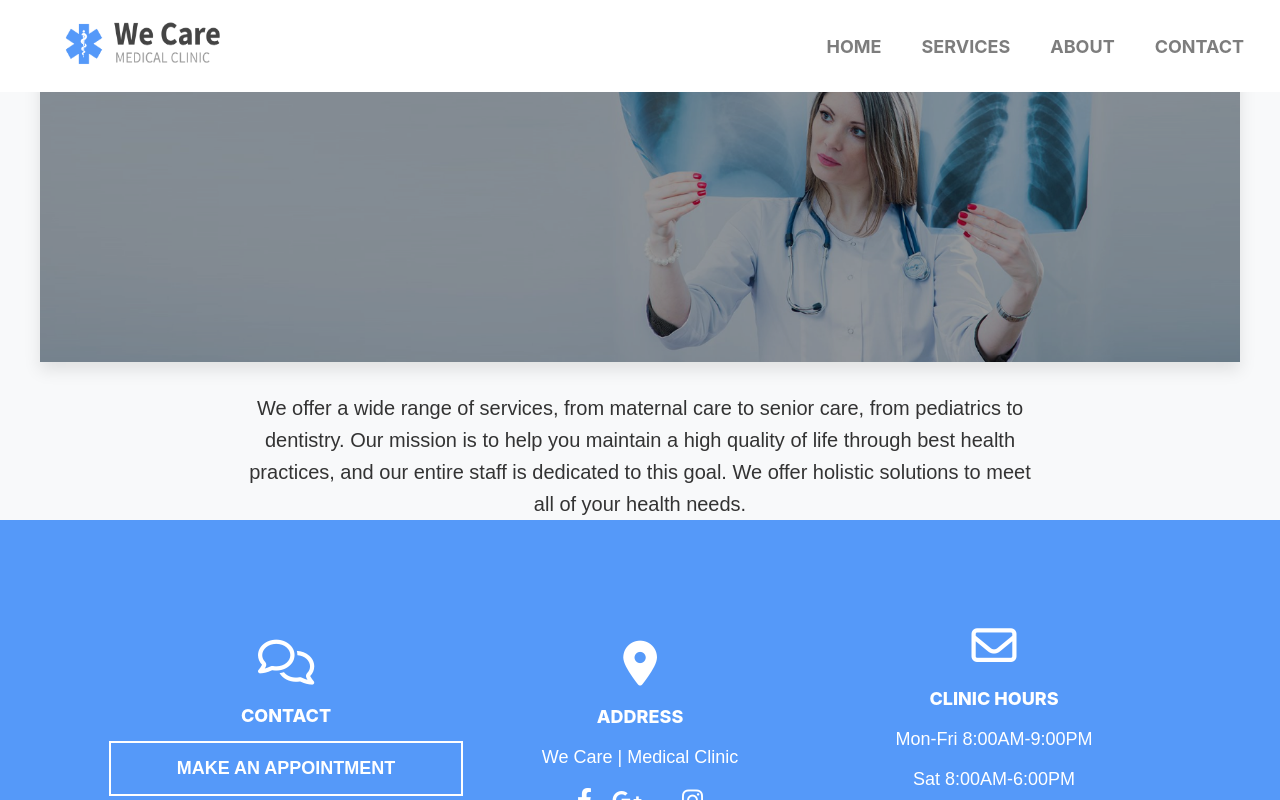
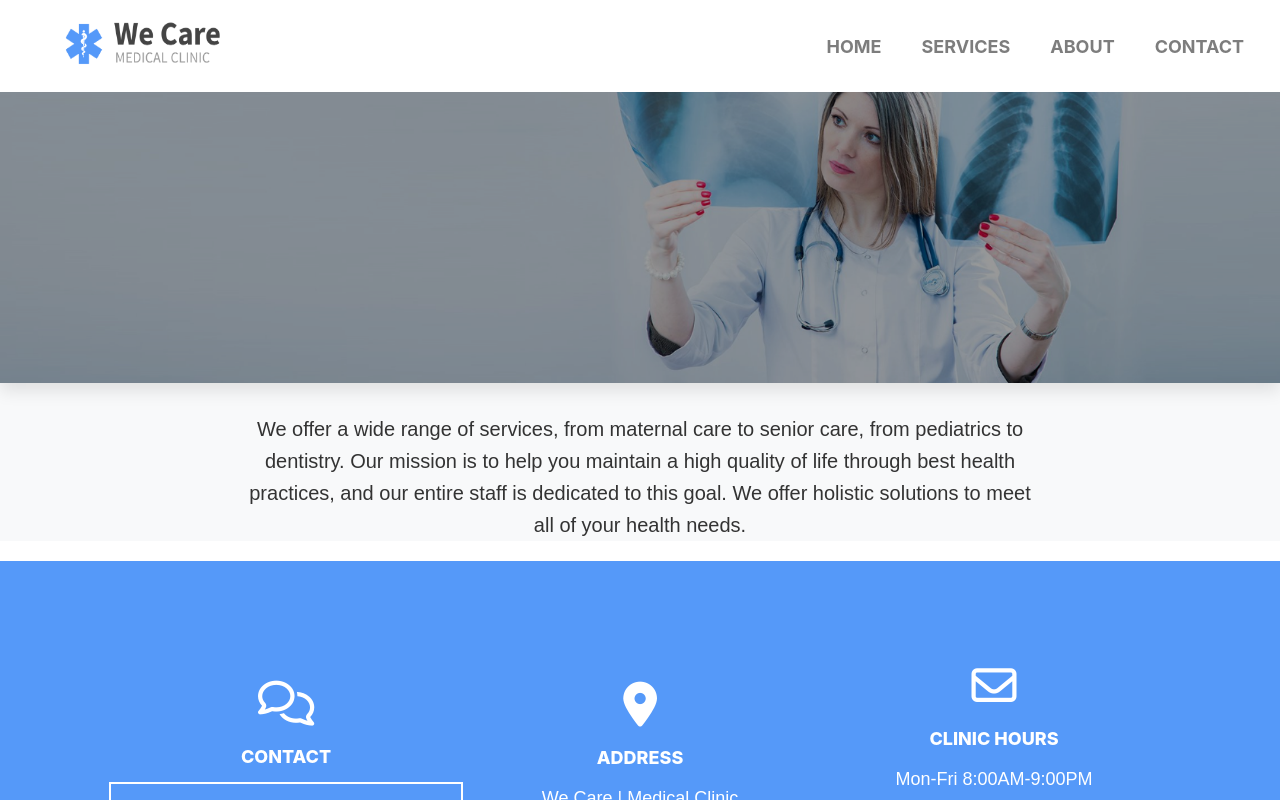
Before and after one commit to elijahgummer/Wecare, a React (Create React App) app: page /services in a window 1280 px wide. Shown: the top 800 px of the page. Built offline with nearby package versions, Linux system fonts and the light colour scheme.

Commit message:
changed the code

```diff
--- a/src/components/css/servicesPage.css
+++ b/src/components/css/servicesPage.css
@@ -12,7 +12,6 @@
   .servicesHeader {
     margin-top: 50px;
     width: 100%;
-    max-width: 1200px;
     height: auto;
     object-fit: cover;
     box-shadow: 0 8px 16px rgba(0, 0, 0, 0.1);
@@ -20,7 +19,7 @@
 
   p {
     max-width: 800px;
-    margin: 0 auto;
+    margin: 20px auto;
     font-size: 1.25rem;
     line-height: 1.6;
     text-align: center;
```
